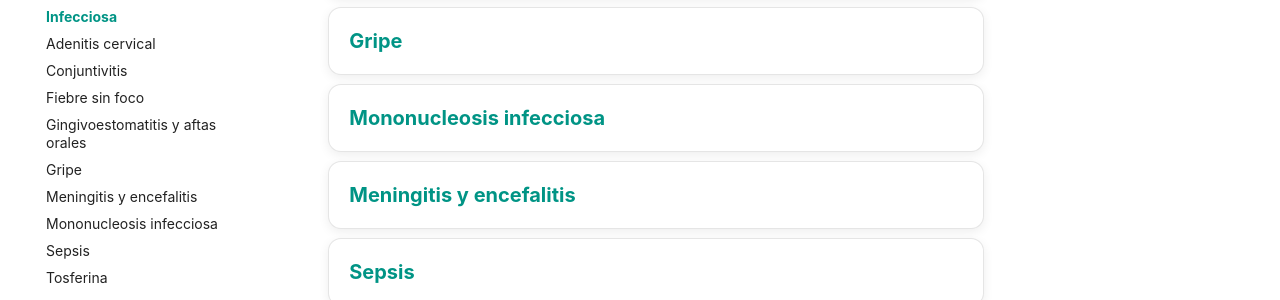
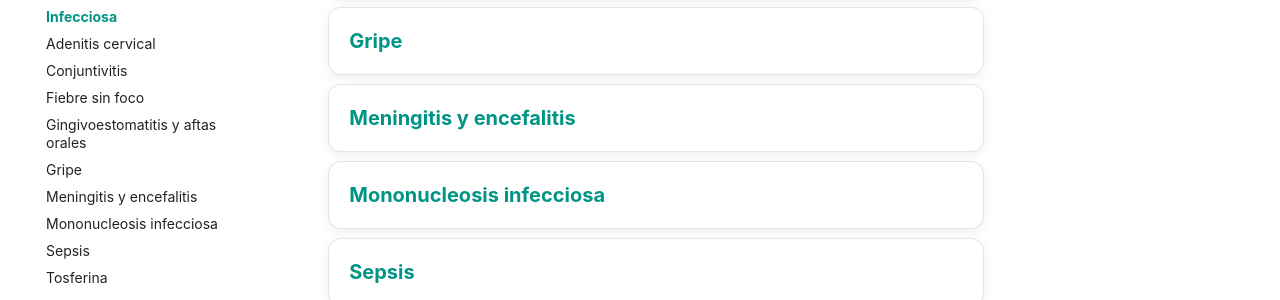
Before and after one commit to gonzaloares/urgencias-pediatricas, an MkDocs documentation site: the page built from docs/infeccioso/index.md, in a window 1280 px wide and 921 px high. Shown: the part 469-769 px from the top of the window. Built offline with MkDocs 1.6.1 and Material for MkDocs 9.7.7, drawn with Linux system fonts in a browser that asks for light colours.

Commit message:
Ordenar alfabéticamente la entrada de mononucleosis

```diff
--- a/docs/infeccioso/index.md
+++ b/docs/infeccioso/index.md
@@ -7,8 +7,8 @@
 - [Fiebre sin foco](fiebre-sin-foco.md)
 - [Gingivoestomatitis y aftas orales](gingivoestomatitis-aftas.md)
 - [Gripe](gripe.md)
+- [Meningitis y encefalitis](../neurologia/meningitis-encefalitis.md)
 - [Mononucleosis infecciosa](mononucleosis-infecciosa.md)
-- [Meningitis y encefalitis](../neurologia/meningitis-encefalitis.md)
 - [Sepsis](sepsis.md)
 - [Tosferina](tosferina.md)
 
```
